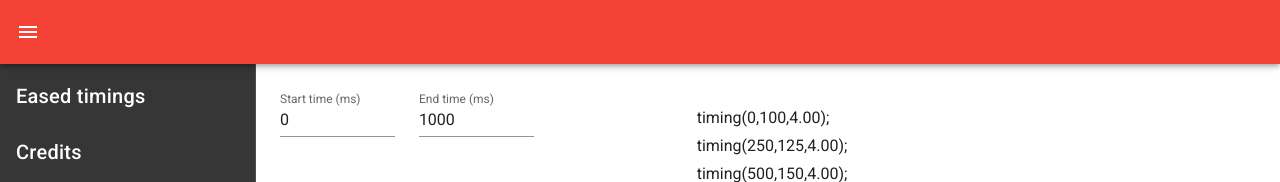
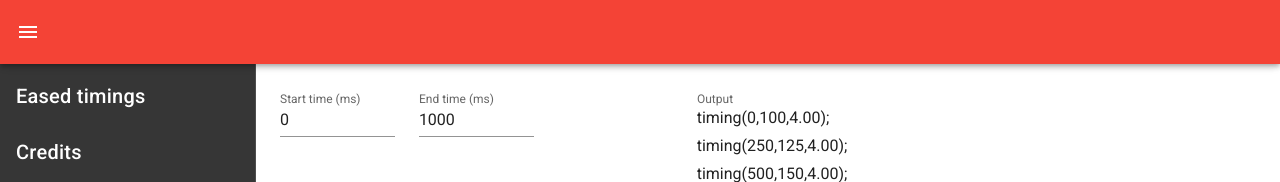
Before and after one commit to 3Teleia/arcade-tools, a Vue app: page / in a window 1280 px wide. Both pictures are taken after a click on the button "CREATE TIMING LIST". Shown: the top 182 px of the page. Built offline with nearby package versions, Linux system fonts and the light colour scheme.

Commit message:
Minor adjustments

```diff
--- a/src/views/Timings.vue
+++ b/src/views/Timings.vue
@@ -122,7 +122,7 @@
         </v-sparkline>
       </v-col>
       <v-col cols="7">
-        <v-textarea v-if="resulting_list" v-model="resulting_list"></v-textarea>
+        <v-textarea v-if="resulting_list" v-model="resulting_list" label="Output"></v-textarea>
 
         <v-btn
           block
@@ -134,7 +134,7 @@
         >
           Copy list to clipboard
         </v-btn>
-        <v-snackbar v-model="snackbar" :timeout="timeout">
+        <v-snackbar v-model="snackbar" timeout="2000">
           Copied timings to clipboard!
         </v-snackbar>
       </v-col>
@@ -150,7 +150,6 @@ export default {
 
   data: () => ({
     snackbar: null,
-    timeout: 2000, // timeout in ms for the snackbar
     loading: null,
     start_time: 0,
     end_time: 1000,
@@ -183,7 +182,7 @@ export default {
   }),
   methods: {
     create_timing_list: function() {
-      if (!this.curve_type) this.curve_type = this.curve_type_list[0]; // sets curve to s if not set because haha no validation
+      if (!this.curve_type) this.curve_type = this.curve_type_list[0]; // sets curve to s if not set
       this.resulting_list = "";
       this.timings_list = [];
       this.bpm_list = [];
```
